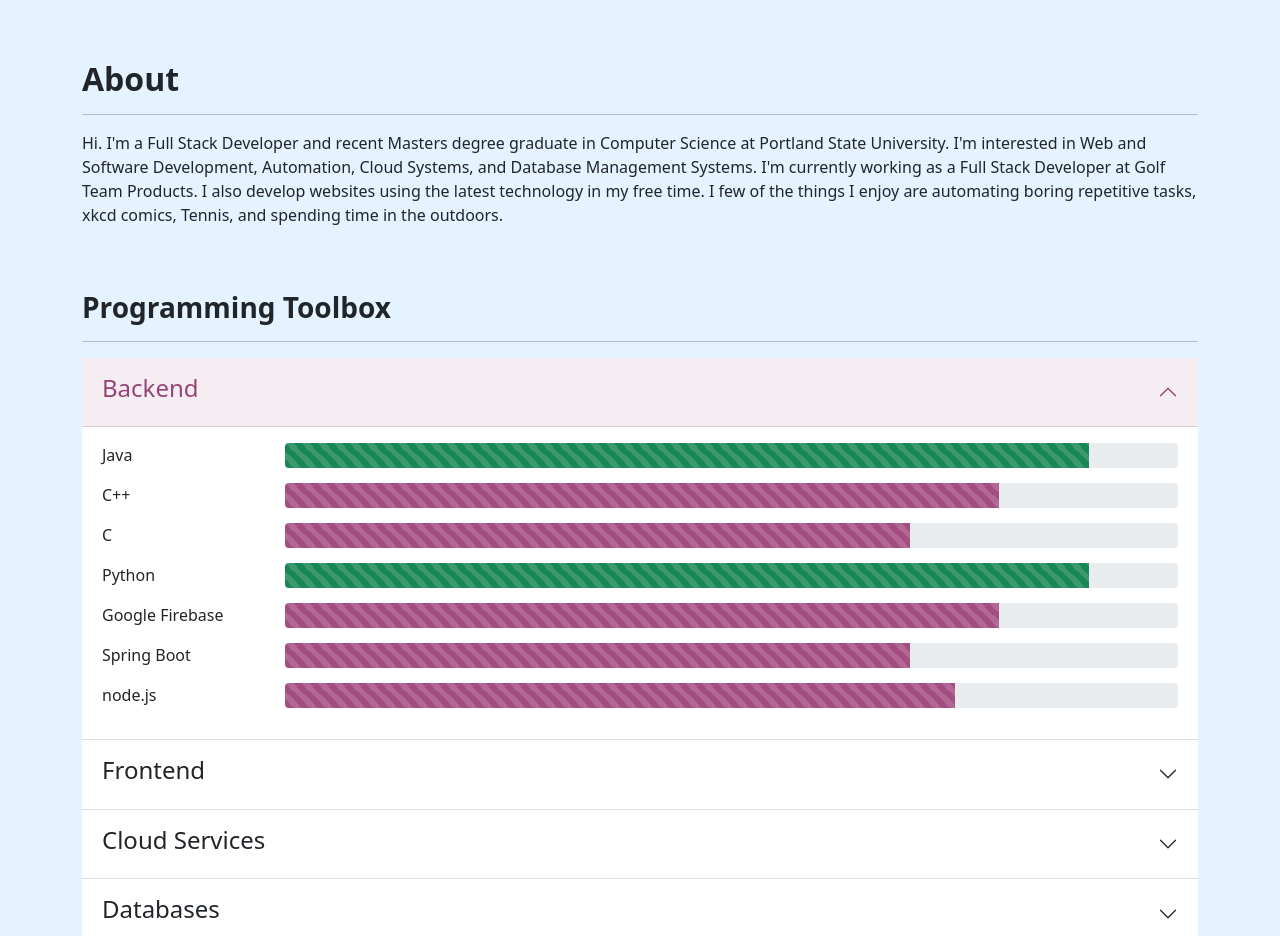
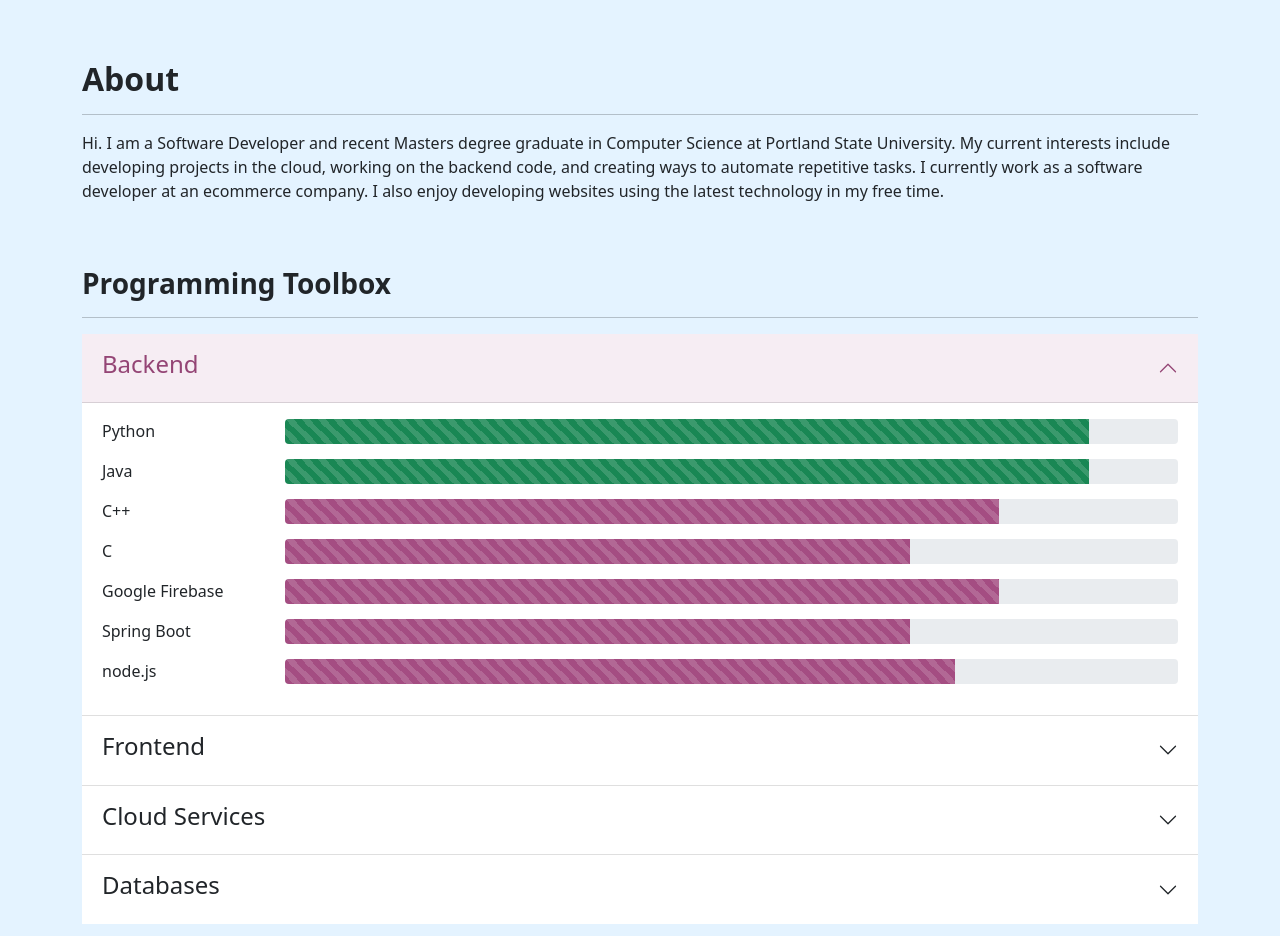
Before and after one commit to jjtippetts/jordan_tippetts_portfolio, a Vue app: page / in a window 1280 px wide. Shown: the part 580-1516 px from the top of the page. Built offline with nearby package versions, Linux system fonts and the light colour scheme.

Commit message:
updated about me

```diff
--- a/src/views/Home.vue
+++ b/src/views/Home.vue
@@ -73,15 +73,17 @@
   data: function () {
     return {
       name: 'Jordan Tippetts',
-      aboutDescription: "Hi. I'm a Full Stack Developer and recent Masters degree graduate in Computer Science at Portland State University. I'm interested in Web and Software" +
-          " Development, Automation, Cloud Systems, and Database Management Systems. I'm currently working as a Full Stack Developer" +
-          " at Golf Team Products. I also develop websites using the latest technology in my" +
-          " free time. I few of the things I enjoy are automating boring repetitive tasks, xkcd comics, Tennis, and spending time in the" +
-          " outdoors.",
+      aboutDescription: "Hi. I am a Software Developer and recent Masters degree graduate in Computer Science at Portland State University. "+
+          "My current interests include developing projects in the cloud, working on the backend code, and creating ways to automate repetitive tasks. I currently work as a software developer" +
+          " at an ecommerce company. I also enjoy developing websites using the latest technology in my free time.",
       programingToolBox: [
         {
           title: "Backend",
           tools: [
+            {
+              name: "Python",
+              progressBarWidth: 90
+            },
             {
               name: "Java",
               progressBarWidth: 90
@@ -93,10 +95,6 @@
             {
               name: "C",
               progressBarWidth: 70
-            },
-            {
-              name: "Python",
-              progressBarWidth: 90
             },
             {
               name: "Google Firebase",
```
